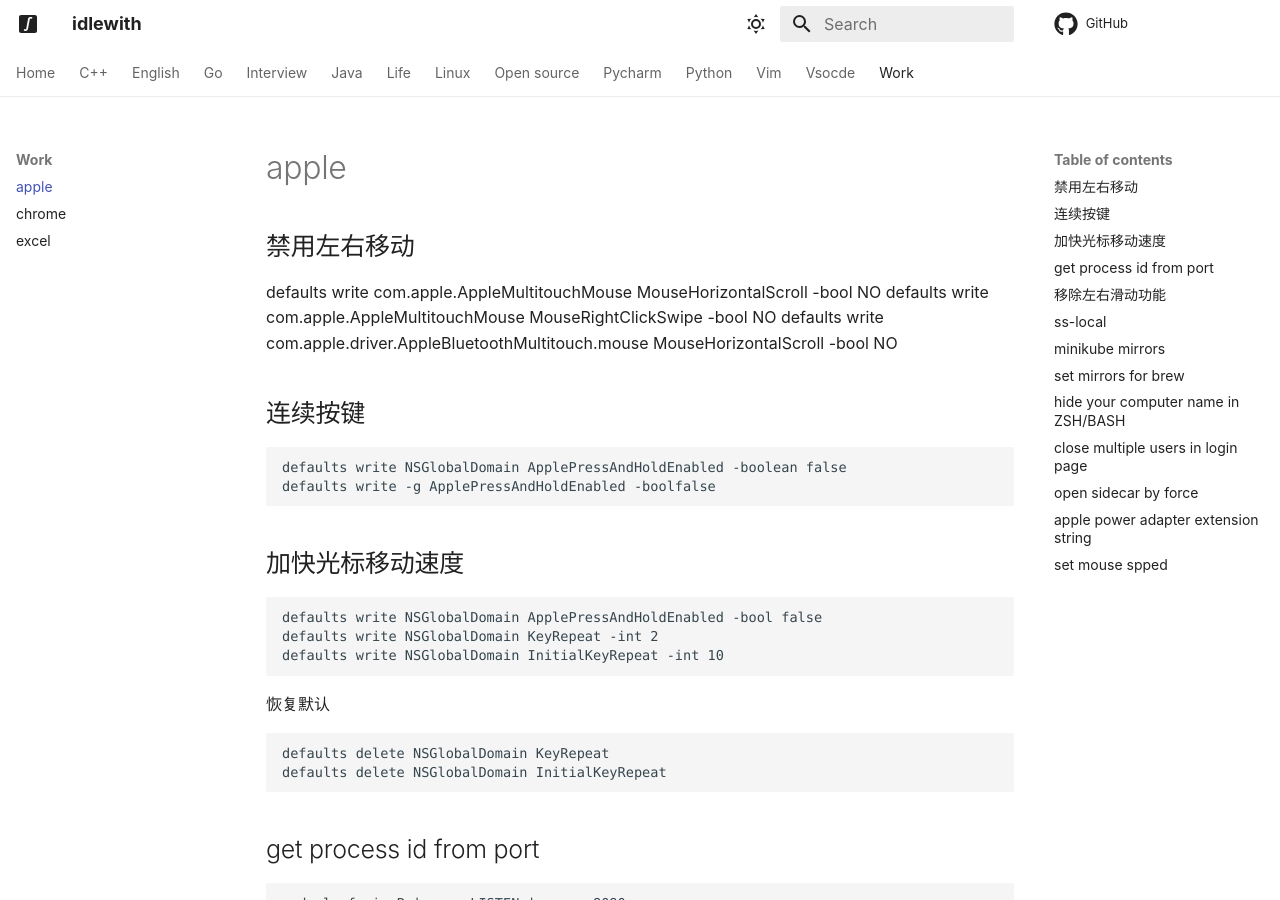
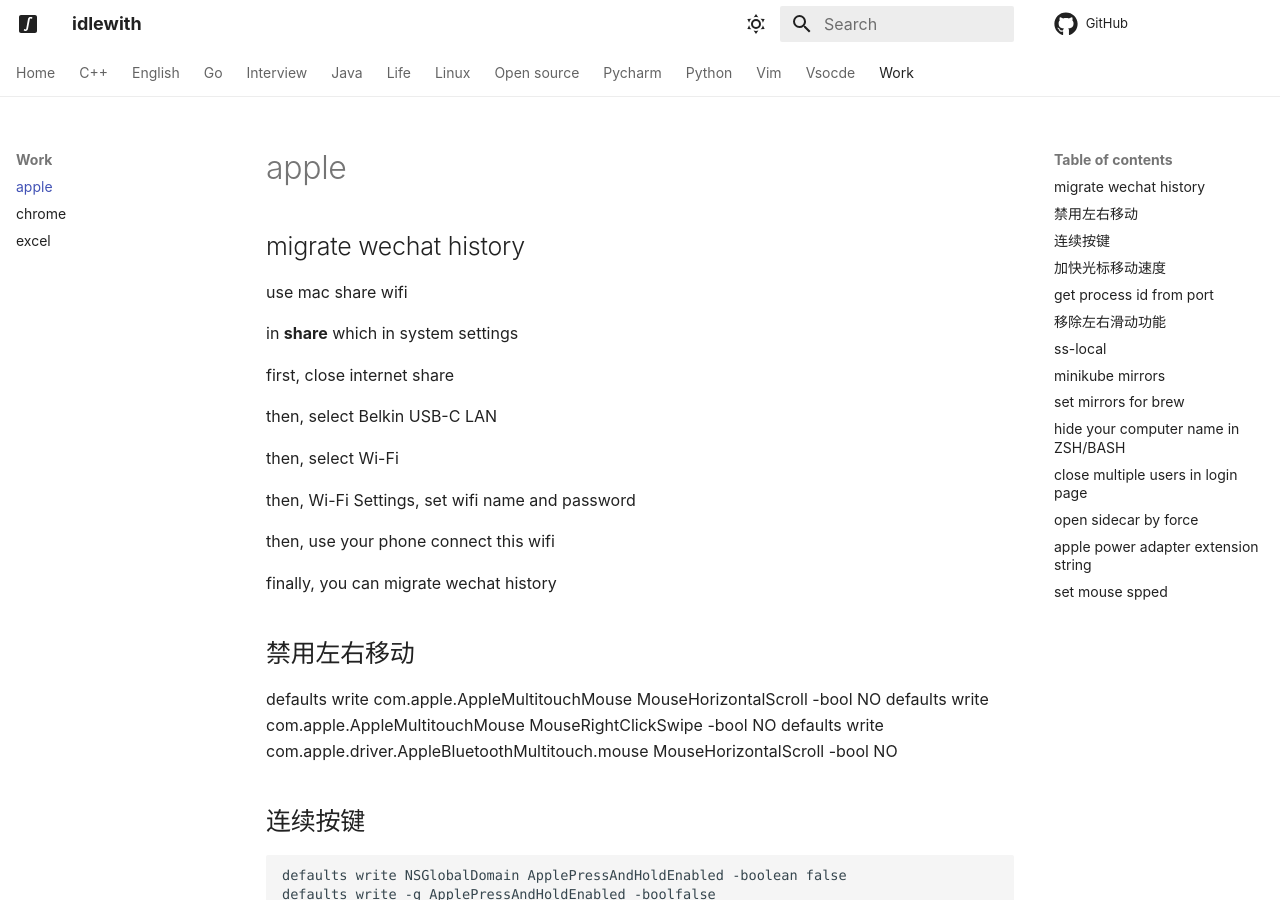
Before and after one commit to idlewith/blog, an MkDocs documentation site: the page built from docs/work/apple.md, in a window 1280 px wide and 900 px high. Built offline with MkDocs 1.6.1 and Material for MkDocs 9.7.7, drawn with Linux system fonts in a browser that asks for light colours; comment, search, counter and statistics services are not loaded.

Commit message:
migrate wechat history

```diff
--- a/docs/work/apple.md
+++ b/docs/work/apple.md
@@ -1,5 +1,30 @@
 
 # apple
+
+
+## migrate wechat history
+
+
+use mac share wifi
+
+
+in **share** which in system settings
+
+
+first, close internet share
+
+
+then, select Belkin USB-C LAN
+
+then, select Wi-Fi
+
+then, Wi-Fi Settings, set wifi name and password
+
+then, use your phone connect this wifi
+
+finally, you can migrate wechat history
+
+
 
 ## 禁用左右移动
 
```
